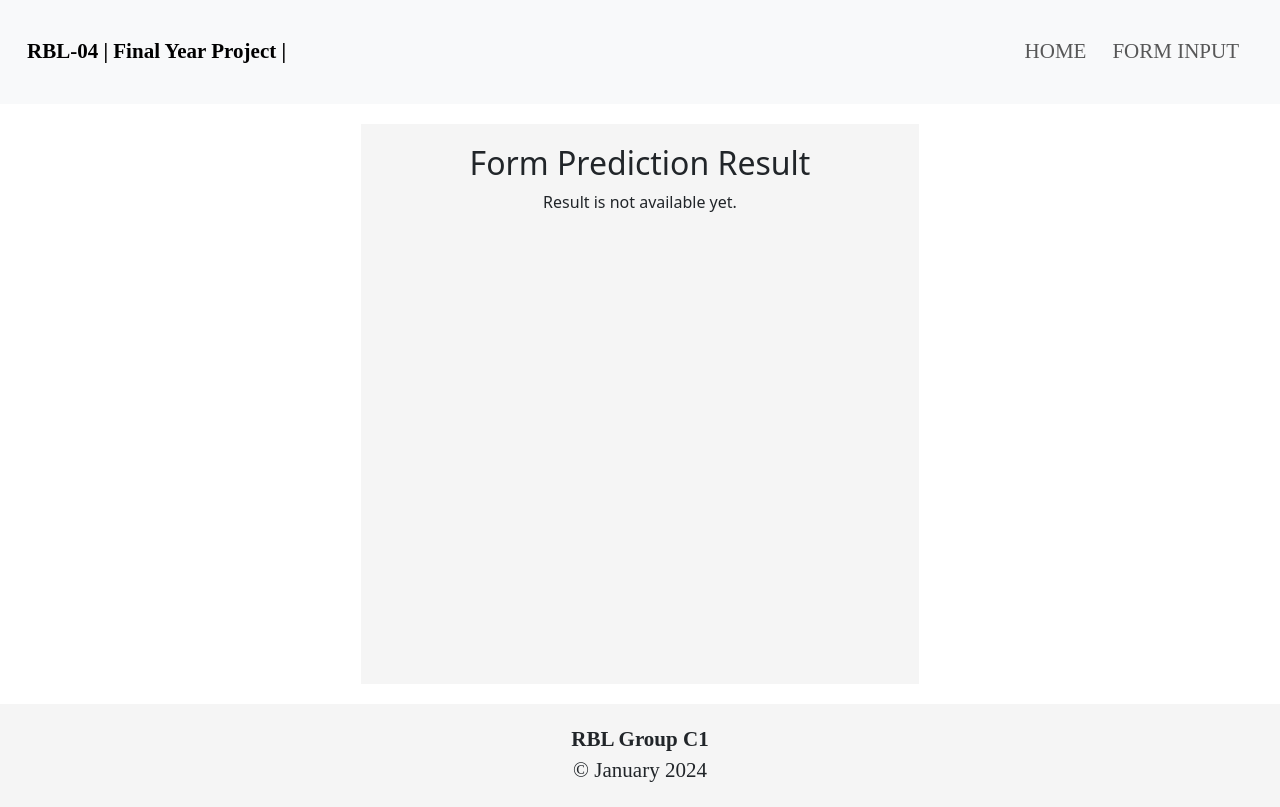
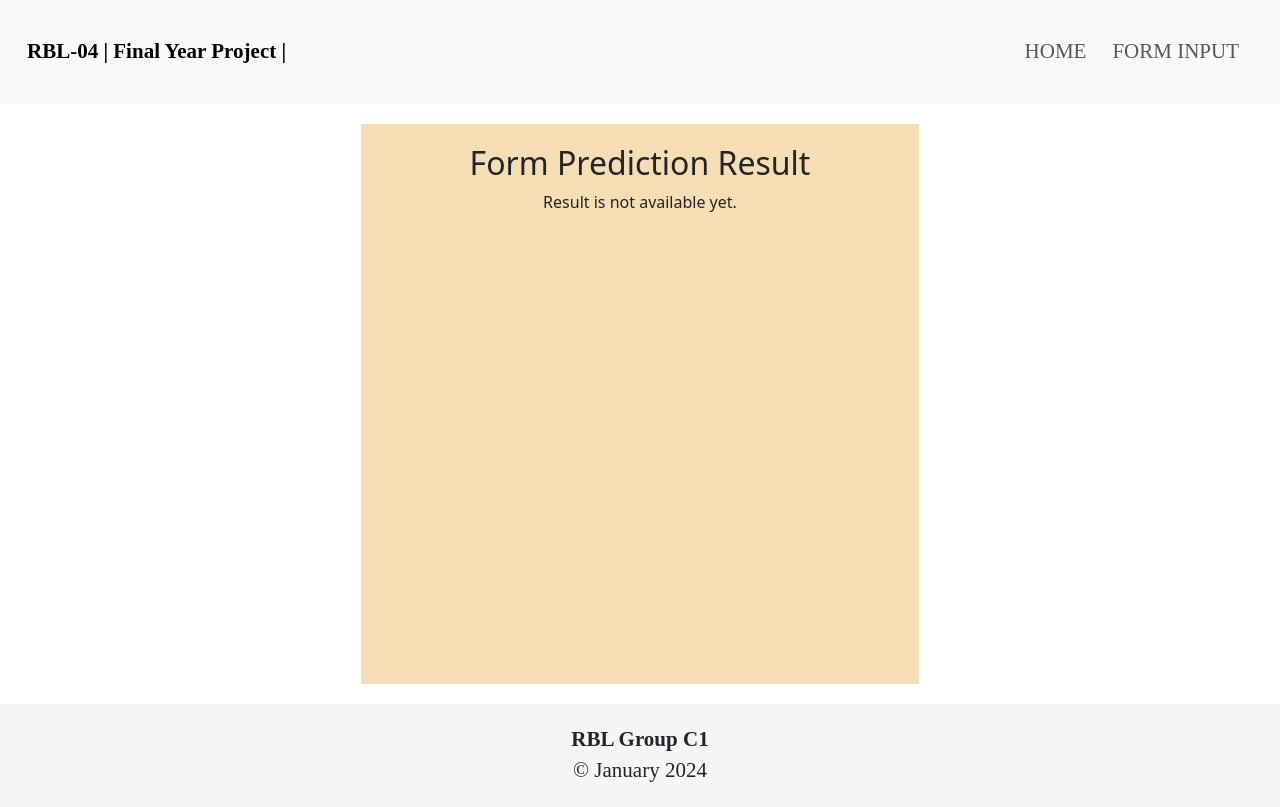
Before and after one commit to KarthikShetty27/project-frontend, a React (Create React App) app: page /form-result in a window 1280 px wide. Built offline with nearby package versions, Linux system fonts and the light colour scheme.

Commit message:
Changes-2.4.0.3 Made changes in the css

```diff
--- a/src/pages/assets/css/styles.css
+++ b/src/pages/assets/css/styles.css
@@ -138,7 +138,7 @@ border-color: #004d99;
 
 /* CSS for Result.js  Start */
 #foutput {
-    background-color: whitesmoke;
+    background-color: wheat;
 }
 /* ***************** */
 
```
